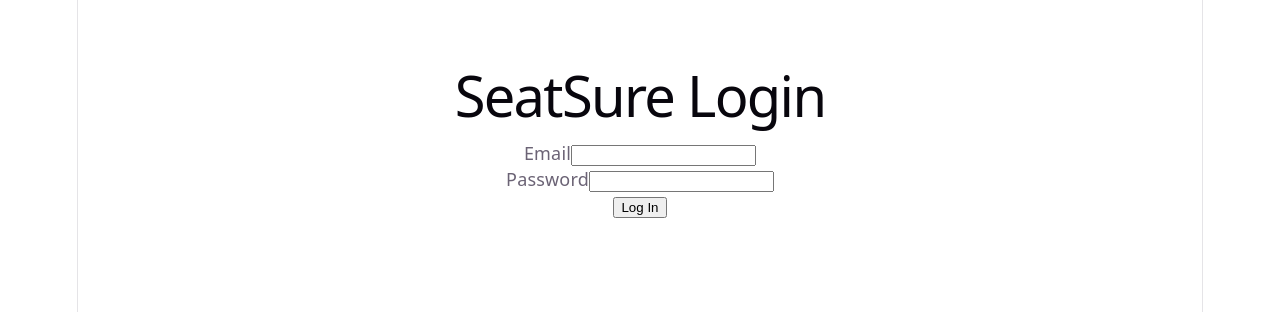
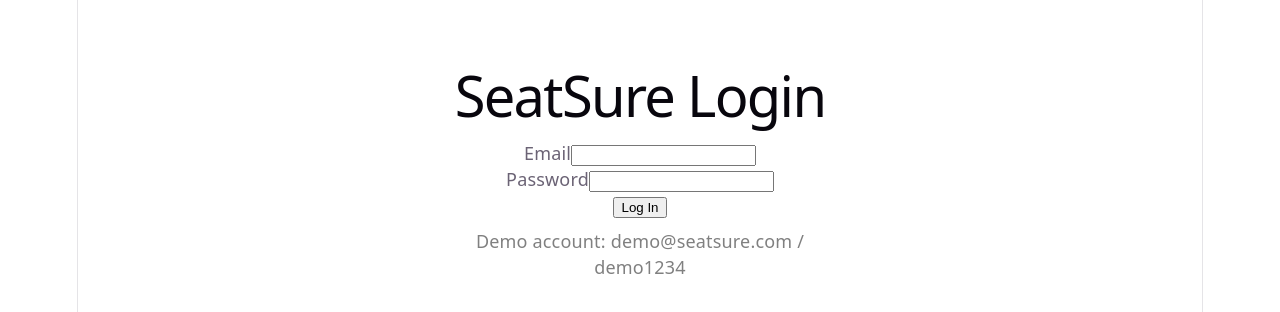
Before and after one commit to silver-bullet007/SureSeat-Frontend, a React (Vite) app: page / in a window 1280 px wide. Shown: the top 312 px of the page. Built offline with nearby package versions, Linux system fonts and the light colour scheme.

Commit message:
adding the demo acc creds that the user can use to go through the app

```diff
--- a/src/App.jsx
+++ b/src/App.jsx
@@ -62,6 +62,9 @@ function App() {
         {error && <p style={{ color: 'red' }}>{error}</p>}
         <button type="submit">Log In</button>
       </form>
+      <p style={{ marginTop: 10, color: 'gray' }}>
+        Demo account: demo@seatsure.com / demo1234
+      </p>
     </div>
   );
 }
```
